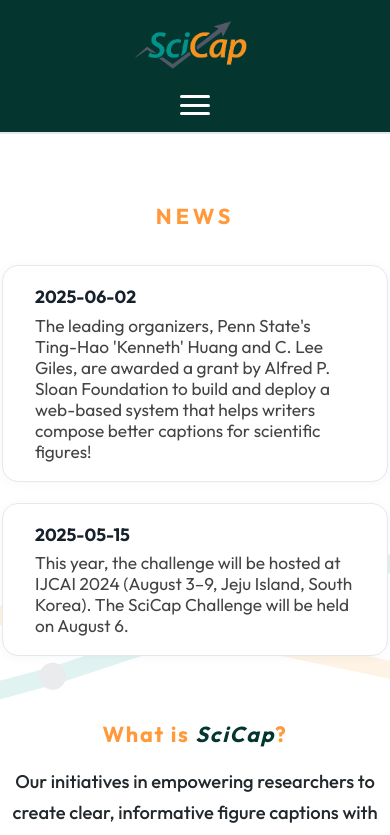
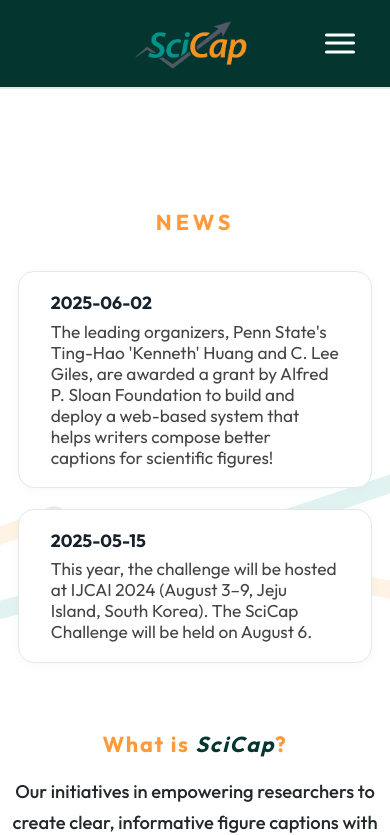
Before and after one commit to hy-ng/scicap-website-test, a React (Vite) app: page / in a window 390 px wide. Shown: the top 835 px of the page. Built offline with nearby package versions, Linux system fonts and the light colour scheme.

Commit message:
adjust the menu layout and white space between NEWS and navbar

```diff
--- a/src/App.css
+++ b/src/App.css
@@ -10,7 +10,8 @@
   --footer-bg: #082422;
   --footer-text: #fff;
   --border: #e5e7eb;
-  --navbar-height: 80px;
+  --navbar-height: auto;
+  --navbar-padding: 0.8rem;
 
   --breakpoint-mobile: 640px;
   --breakpoint-tablet: 900px;
@@ -31,7 +32,7 @@
 
 main {
   min-height: 60vh;
-  padding-top: calc(var(--navbar-height) + 1rem);
+  padding-top: clamp(70px, calc(80px + 2vh), 100px);
 }
 
 /* Navbar */
@@ -40,19 +41,28 @@
   display: flex;
   align-items: center;
   justify-content: space-between;
-  padding: 0.8rem 2.2rem;
+  padding: var(--navbar-padding) 2.2rem;
   border-bottom: 2px solid #e3e8ef;
   position: fixed;
   top: 0;
   left: 0;
   right: 0;
   z-index: 1000;
+  min-height: 80px;
 }
+
+.navbar-logo {
+  display: flex;
+  align-items: center;
+}
+
 .navbar-logo img {
   height: clamp(55px, 7vw, 75px);
   width: auto;
   max-width: 100%;
+  display: block;
 }
+
 .navbar-links {
   display: flex;
   gap: 1.4rem;
@@ -204,11 +214,19 @@
 }
 
 /* News Section */
+.news-section {
+  margin: clamp(3rem, 8vh, 6rem) auto;
+  padding: 0 1rem;
+}
 
 @media (max-width: 900px) {
-  /* When mobile menu is open, add more space */
+  .news-section {
+    margin: 0.75rem auto;
+  }
+
+  /* When mobile menu is open, adjust spacing */
   .mobile-open + .main-wrapper .news-section {
-    padding-top: 1rem;
+    margin-top: 0.5rem;
   }
 }
 
@@ -248,9 +266,10 @@
 
 /* Hero Section */
 .hero-section {
-  margin: 4rem auto 4rem auto;
+  margin: clamp(3rem, 8vh, 6rem) auto;
   text-align: center;
   max-width: 880px;
+  padding: 0 1rem;
 }
 .hero-title {
   color: var(--accent);
@@ -274,9 +293,10 @@
 
 /* Dataset Section */
 .dataset-section {
-  margin: 4rem auto 4rem auto;
+  margin: clamp(3rem, 8vh, 6rem) auto;
   max-width: 1200px;
   text-align: center;
+  padding: 0 1.5rem;
 }
 .dataset-title {
   color: var(--accent);
@@ -369,7 +389,7 @@
   background: var(--footer-bg);
   color: var(--footer-text);
   padding: 1.6rem 0 1.2rem 0;
-  margin-top: 4rem;
+  margin-top: clamp(3rem, 8vh, 6rem);
 }
 .footer-top {
   display: flex;
@@ -587,6 +607,10 @@
   cursor: pointer;
   padding: 0;
   z-index: 10;
+  position: absolute;
+  right: 2.2rem;
+  top: 50%;
+  transform: translateY(-50%);
 }
 
 .hamburger-menu:focus {
@@ -620,20 +644,18 @@
 @media (max-width: 900px) {
   .hamburger-menu {
     display: flex;
-    position: relative;
     z-index: 1001;
-    margin-bottom: -2px;
   }
 
   .navbar {
-    padding: 1rem 1.5rem;
+    padding: 1rem 2.2rem;
     width: 100%;
   }
 
   .navbar-links {
     display: none;
     position: fixed;
-    top: var(--navbar-height);
+    top: 100%;
     right: 0;
     left: 0;
     width: 100%;
@@ -644,7 +666,7 @@
     gap: 0;
     box-shadow: 0 4px 6px rgba(0, 0, 0, 0.1);
     z-index: 1000;
-    max-height: calc(100vh - var(--navbar-height));
+    max-height: calc(100vh - 100%);
     overflow-y: auto;
     overflow-x: hidden;
     -webkit-overflow-scrolling: touch;
@@ -720,7 +742,12 @@
 
   /* Adjust main content padding for mobile */
   main {
-    padding-top: calc(var(--navbar-height) + 0.5rem);
+    padding-top: 80px;
+  }
+
+  /* Add extra top margin to NEWS section in mobile */
+  .news-section {
+    margin-top: 3rem;
   }
 }
 
@@ -787,11 +814,15 @@
 .main-wrapper {
   position: relative;
   min-height: 100vh;
-  padding-top: var(--navbar-height);
+  padding-top: clamp(70px, calc(80px + 2vh), 100px);
 }
 
 @media (max-width: 900px) {
+  main {
+    padding-top: 80px;
+  }
+
   .main-wrapper {
-    padding-top: calc(var(--navbar-height) + 1rem);
+    padding-top: 80px;
   }
 }
```
